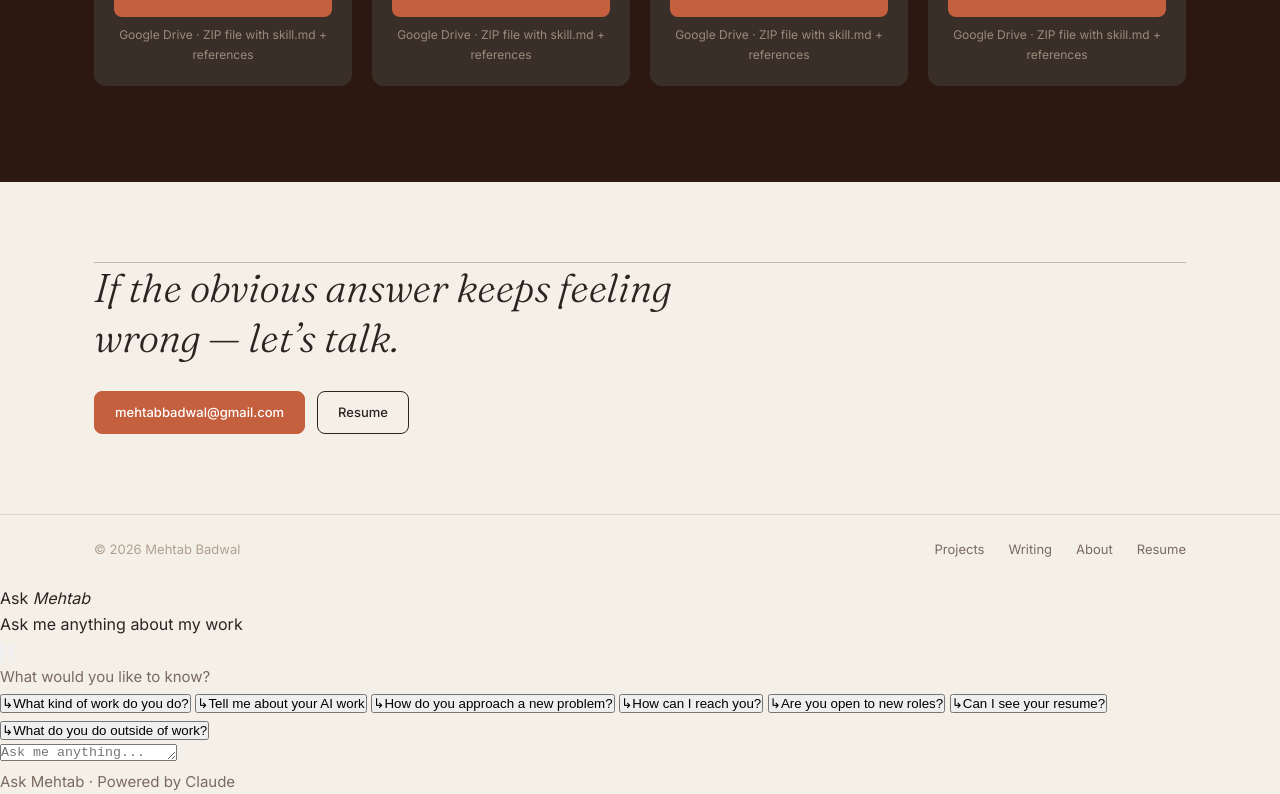
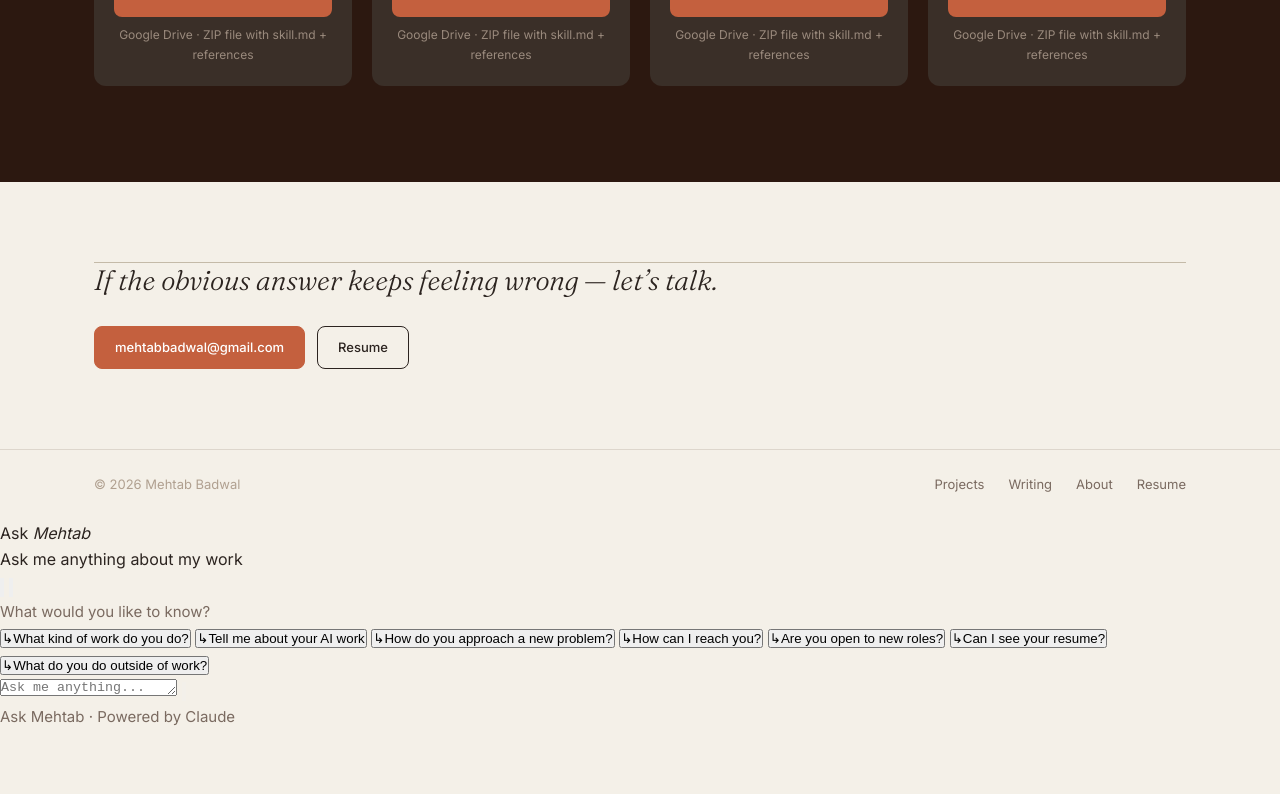
Before and after one commit to mehtabbadwal/Portfolio, a React (Vite) app: page /work in a window 1280 px wide. Shown: the part 2275-3069 px from the top of the page. After the commit the page ends 3004 px from the top, so only its background shows below. Built offline with nearby package versions, Linux system fonts and the light colour scheme.

Commit message:
style: set projects CTA heading font-size to 1.75rem
https://claude.ai/code/session_01WNt9tAhD7SuZQSNBS2YcXk

```diff
--- a/src/pages/Projects.css
+++ b/src/pages/Projects.css
@@ -376,7 +376,7 @@
 
 .projects__cta-heading {
   font-family: var(--font-heading);
-  font-size: clamp(2rem, 3.5vw, 2.5rem);
+  font-size: 1.75rem;
   font-weight: 300;
   font-style: italic;
   line-height: 1.25;
```
